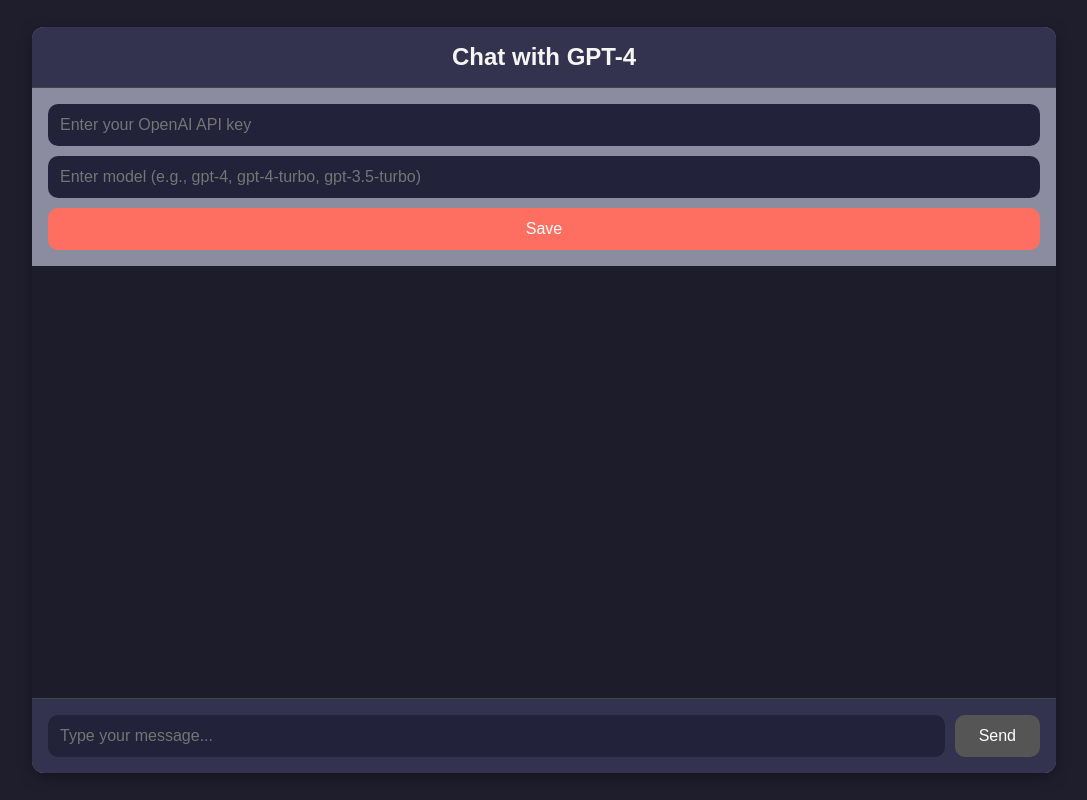
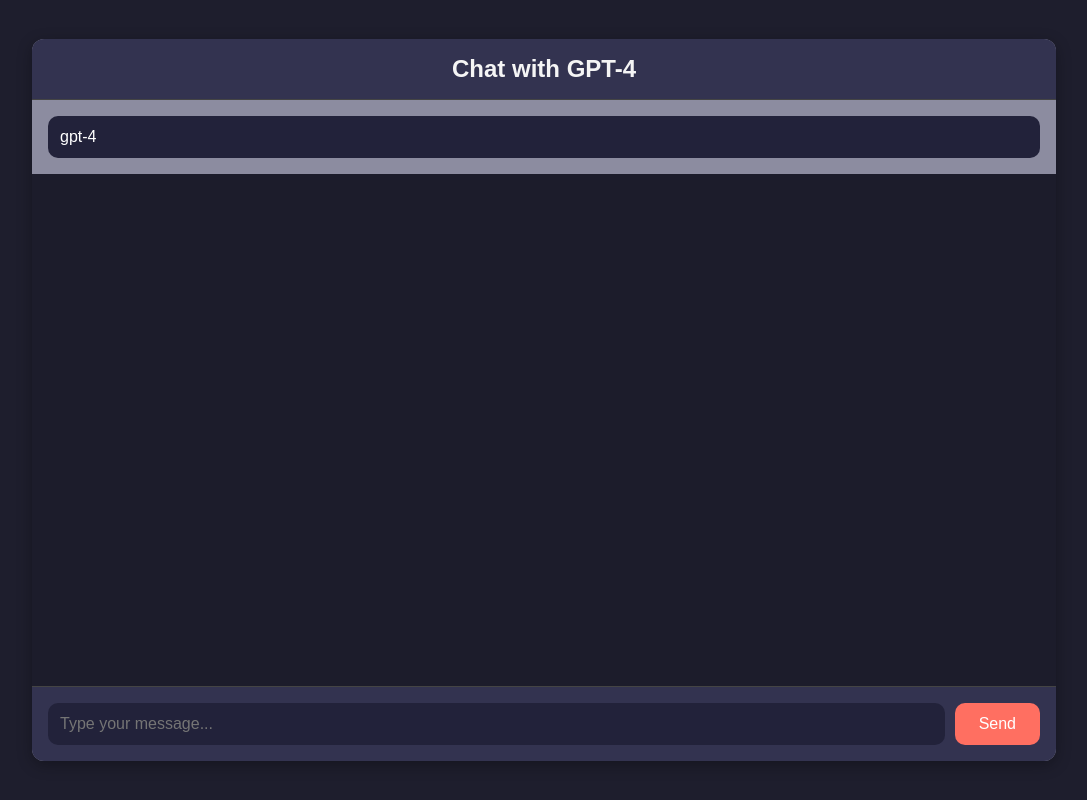
Before and after one commit to candat96/chatgpt, a React (Create React App) app: page / in a window 1280 px wide. Shown: the whole page, without its empty margins (96-1183 px from the left). Built offline with nearby package versions, Linux system fonts and the light colour scheme.

Commit message:
feat:done

```diff
--- a/src/App.css
+++ b/src/App.css
@@ -79,8 +79,8 @@
   gap: 10px;
   overflow-y: auto;
   background-color: #1c1c2b;
-  min-height: 50vh;
-  max-height: 50vh;
+  min-height: 60vh;
+  max-height: 60vh;
 }
 
 .message {
--- a/src/App.js
+++ b/src/App.js
@@ -1,5 +1,4 @@
 import React, { useState } from 'react';
-import axios from 'axios';
 import './App.css';
 
 function App() {
@@ -7,85 +6,68 @@
   const [input, setInput] = useState('');
   const [loading, setLoading] = useState(false);
   const [streamingResponse, setStreamingResponse] = useState('');
-  const [apiKey, setApiKey] = useState(''); // API key
-  const [model, setModel] = useState(''); // Model mặc định
-  const [settingsSaved, setSettingsSaved] = useState(false); // Trạng thái đã lưu cài đặt
-  const [error, setError] = useState(''); // Trạng thái hiển thị thông báo lỗi
 
-  // Hàm xử lý khi nhấn nút Save
-  const handleSaveSettings = () => {
-    if (!apiKey || !model) {
-      setError('Please enter both API key and model to proceed.');
-      return;
-    }
-    setError('');
-    setSettingsSaved(true); // Đánh dấu cài đặt đã lưu
-  };
+  const apiKey = 'sk-cI8F4OQOkyzW8SGBILOGdSaNa3k5lhDX4mZbGRwgxbT3BlbkFJDxYW0SqzKwPRJpG69_xXmY53N0u265SPp3a5EUGxUA'; // API key
+  const [model, setModel] = useState('gpt-4'); // Model mặc định
 
-  // Hàm xử lý gửi tin nhắn
   const handleSend = async () => {
-    if (!settingsSaved) {
-      setError('Please save your API key and model first.');
-      return;
-    }
-
     if (!input.trim()) return;
 
     const userMessage = { role: 'user', content: input };
-    setMessages([...messages, userMessage]);
+    const updatedMessages = [...messages, userMessage];
+    setMessages(updatedMessages);
     setInput('');
     setLoading(true);
     setStreamingResponse(''); // Reset phản hồi trước
 
     try {
-      const requestOptions = {
+      const response = await fetch('https://api.openai.com/v1/chat/completions', {
+        method: 'POST',
         headers: {
-          'Authorization': `Bearer ${apiKey}`, // Sử dụng API key đã lưu
+          'Authorization': `Bearer ${apiKey}`,
           'Content-Type': 'application/json',
         },
-      };
+        body: JSON.stringify({
+          model: model,
+          messages: updatedMessages, // Gửi toàn bộ lịch sử hội thoại
+          stream: true, // Bật stream để nhận phản hồi dần dần
+        }),
+      });
 
-      const response = await axios.post(
-        'https://api.openai.com/v1/chat/completions',
-        {
-          model: model,
-          messages: [...messages, userMessage],
-          stream: true, // Bật stream để nhận phản hồi dần dần
-        },
-        requestOptions
-      );
+      const reader = response.body.getReader();
+      const decoder = new TextDecoder();
+      let done = false;
 
-      const stream = new ReadableStream({
-        async start(controller) {
-          const reader = response.body.getReader();
-          while (true) {
-            const { done, value } = await reader.read();
-            if (done) {
-              controller.close();
-              break;
-            }
-            const text = new TextDecoder().decode(value);
-            const payloads = text.split('\n\n');
-            for (const payload of payloads) {
-              if (payload.includes('[DONE]')) return;
-              if (payload.trim().startsWith('data:')) {
-                const json = JSON.parse(payload.trim().substring(5));
-                if (json.choices) {
-                  const delta = json.choices[0].delta.content;
-                  if (delta) {
-                    setStreamingResponse((prev) => prev + delta);
-                  }
-                }
-              }
+      let assistantMessage = { role: 'assistant', content: '' };
+
+      while (!done) {
+        const { value, done: readerDone } = await reader.read();
+        done = readerDone;
+        const chunk = decoder.decode(value);
+        const lines = chunk.split('\n').filter((line) => line.trim() !== '');
+
+        for (const line of lines) {
+          console.log(line);
+          if (line === 'data: [DONE]') break;
+
+          if (line.startsWith('data:')) {
+            const json = JSON.parse(line.substring(5));
+
+            if (json.choices && json.choices[0].delta.content) {
+              const delta = json.choices[0].delta.content;
+              assistantMessage.content += delta;
+              setStreamingResponse((prev) => prev + delta);
             }
           }
-        },
-      });
-      stream.getReader();
+        }
+      }
+
+      setMessages((prevMessages) => [...prevMessages, assistantMessage]);
     } catch (error) {
       console.error('Error fetching response:', error);
     } finally {
       setLoading(false);
+      setStreamingResponse(''); // Xóa streamingResponse khi phản hồi đã hoàn thành
     }
   };
 
@@ -93,24 +75,13 @@
     <div className="App">
       <h1>Chat with GPT-4</h1>
 
-      {/* Hiển thị thông báo lỗi nếu có */}
-      {error && <div className="error">{error}</div>}
-
-      {/* Nhập API key và model */}
       <div className="settings">
-        <input
-          type="text"
-          value={apiKey}
-          onChange={(e) => setApiKey(e.target.value)}
-          placeholder="Enter your OpenAI API key"
-        />
         <input
           type="text"
           value={model}
           onChange={(e) => setModel(e.target.value)}
-          placeholder="Enter model (e.g., gpt-4, gpt-4-turbo, gpt-3.5-turbo)"
+          placeholder="Enter model (e.g., gpt-4, gpt-3.5-turbo)"
         />
-        <button onClick={handleSaveSettings}>Save</button>
       </div>
 
       <div className="chat-box">
@@ -129,16 +100,14 @@
         )}
       </div>
 
-      {/* Khung nhập tin nhắn và nút gửi */}
       <div className="input-box">
         <input
           type="text"
           value={input}
           onChange={(e) => setInput(e.target.value)}
           placeholder="Type your message..."
-          disabled={!settingsSaved} // Không cho nhập khi chưa lưu cài đặt
         />
-        <button onClick={handleSend} disabled={loading || !settingsSaved}>
+        <button onClick={handleSend} disabled={loading}>
           {loading ? 'Sending...' : 'Send'}
         </button>
       </div>
```
